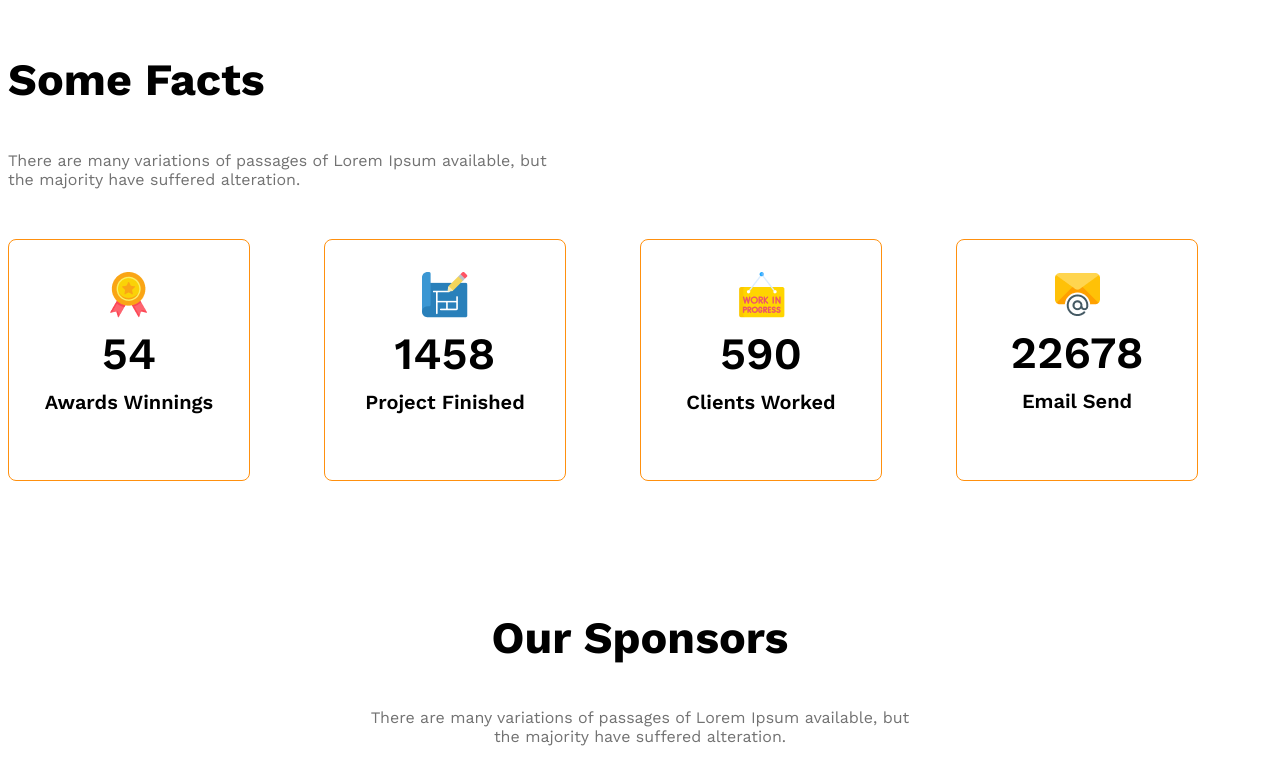
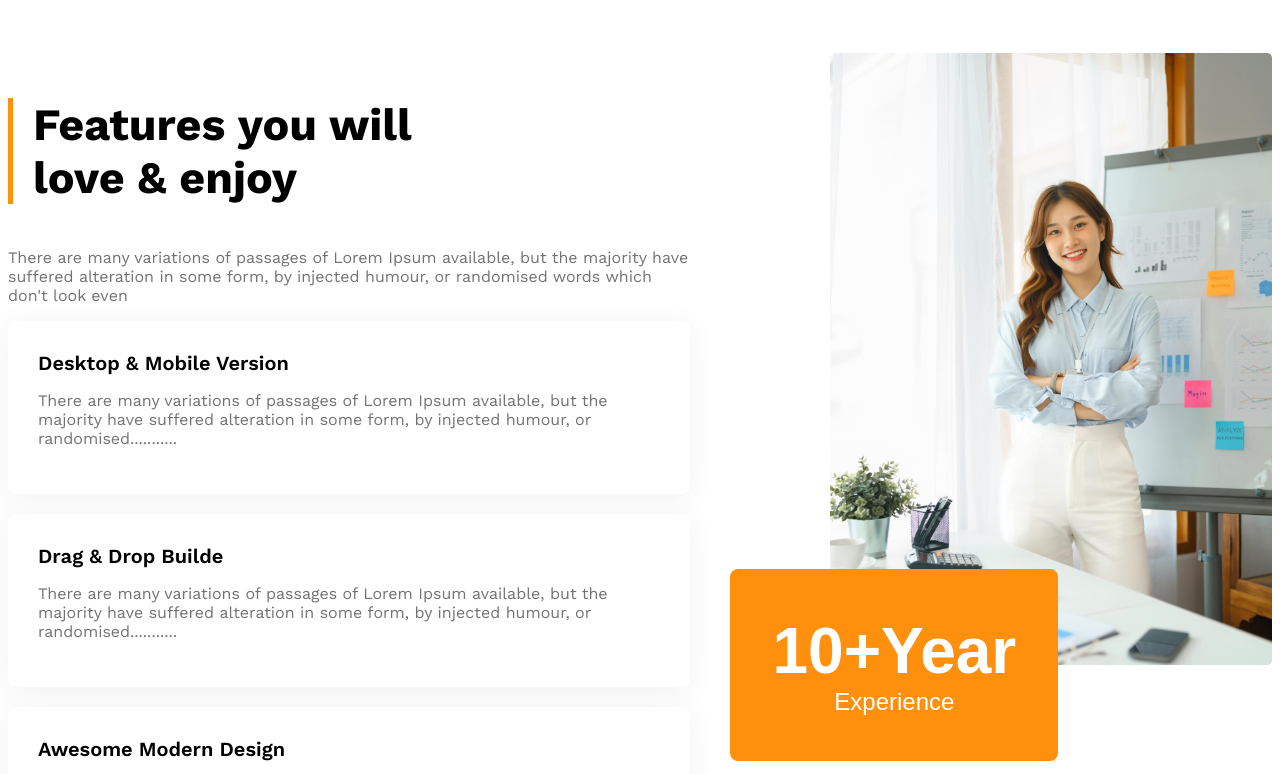
Before and after one commit to Rabiul-Sujon/g3-architects-website, a plain HTML site: page index.html in a window 1280 px wide. Shown: the part 2089-2863 px from the top of the page. Drawn offline with nearby package versions, Linux system fonts and the light colour scheme.

Commit message:
features section done with responsiveness

```diff
--- a/index.html
+++ b/index.html
@@ -35,6 +35,8 @@
     </header>
 
     <main>
+        <!-- teams section -->
+
         <section class="teams display-flex">
             <div class="team-img-container">
                 <img src="./images/team1.png" alt="">
@@ -47,6 +49,38 @@
                 <h3 class="section-title"><span id="quick-list" class="text-light-gray">Quick list </span><span>of Our </span><span class="text-primary">Features</span></h3>
                 <p class="feature-description text-light-gray">There are many variations of passages of Lorem Ipsum available, but the majority have suffered alteration in some form, by injected humour, or randomised words which don't look even</p>
                 <button class="btn-primary">Explore More</button>
+            </div>
+        </section>
+
+        <!--feature section  -->
+        <section class="features display-flex">
+            <div class="div">
+                <h3 id="feature-section-title" class="section-title">Features you will<br>love & enjoy</h3>
+                <p class="text-light-gray">There are many variations of passages of Lorem Ipsum available, but the majority have suffered alteration in some form, by injected humour, or randomised words which don't look even</p>
+
+                <div class="feature-card">
+                    <h4 class="feature-title">Desktop & Mobile Version</h4>
+                    <p class="text-light-gray">There are many variations of passages of Lorem Ipsum available, but the majority have suffered alteration in some form, by injected humour, or randomised...........</p>
+                </div>
+                <div class="feature-card">
+                    <h4 class="feature-title">Drag & Drop Builde</h4>
+                    <p class="text-light-gray">There are many variations of passages of Lorem Ipsum available, but the majority have suffered alteration in some form, by injected humour, or randomised...........</p>
+                </div>
+                <div class="feature-card">
+                    <h4 class="feature-title">Awesome Modern Design</h4>
+                    <p class="text-light-gray">There are many variations of passages of Lorem Ipsum available, but the majority have suffered alteration in some form, by injected humour, or randomised...........</p>
+                </div>
+                <div class="feature-card">
+                    <h4 class="feature-title">Super Easy to Edit</h4>
+                    <p class="text-light-gray">There are many variations of passages of Lorem Ipsum available, but the majority have suffered alteration in some form, by injected humour, or randomised...........</p>
+                </div>
+
+            </div>
+            <div class="featured-architect">
+                <img src="./images/architect.png" alt="">
+                <button id="experience-badge" class="btn-primary">
+                <span id="experience-year">10+Year</span><br><span id="experience">Experience</span>
+                </button>
             </div>
         </section>
 
--- a/styles/architects.css
+++ b/styles/architects.css
@@ -87,7 +87,7 @@ main > section{
 .banner-image{
     width: 100%;
 }
-/* feature related style */
+/* teams related style */
 .teams{
     align-items: center;
 }
@@ -104,6 +104,46 @@ main > section{
 #quick-list{
     font-weight: 500;
 }
+/* features related style */
+.features{
+    gap: 140px;
+}
+
+#feature-section-title{
+    border-left: 5px solid #FF900E;
+    padding-left: 20px;
+}
+.feature-card{
+    padding: 30px;
+    border-radius: 8px;
+    box-shadow:0px 4px 30px 0px rgba(0, 0, 0, 0.06);
+    margin-bottom: 20px;
+}
+
+.feature-card .feature-title{
+    font-size: 1.25rem;
+    font-weight: 600;
+    margin-top: 0px;
+    margin-bottom: 0px;
+
+}
+.featured-architect img{
+    max-width: 100%;
+}
+#experience-badge{
+    padding: 45px 42px;
+    margin-left: -100px;
+    margin-top: -100px;
+}
+#experience-year{
+    font-size: 4rem;
+    font-weight: 700;
+}
+#experience{
+    font-size: 1.5rem;
+    font-weight: 500;
+}
+
 /* some facts related style */
 
 .fact-description{
@@ -152,7 +192,8 @@ main > section{
 @media screen and (max-width:576px) {
     .navbar,
     .nav-links,
-    .teams{
+    .teams,
+    .features{
         flex-direction: column;
     }
     .team-img-container,
@@ -168,16 +209,25 @@ main > section{
     .our-features{
         margin-left: 20px;
     }
+    #experience-badge{
+        margin-top: 20px;
+        margin-left: 20px;
+    }
 }
 
 /* medium size devices */
 
 @media screen and (min-width: 576px) and (max-width: 992px){
-    .teams{
+    .teams,
+    .features{
         flex-direction: column;
     }
      .our-features{
         margin: 50px auto;
+    }
+     #experience-badge{
+        margin-top: 20px;
+        margin-left: 20px;
     }
     .sponsors-companies,
     .fact-container{
```
